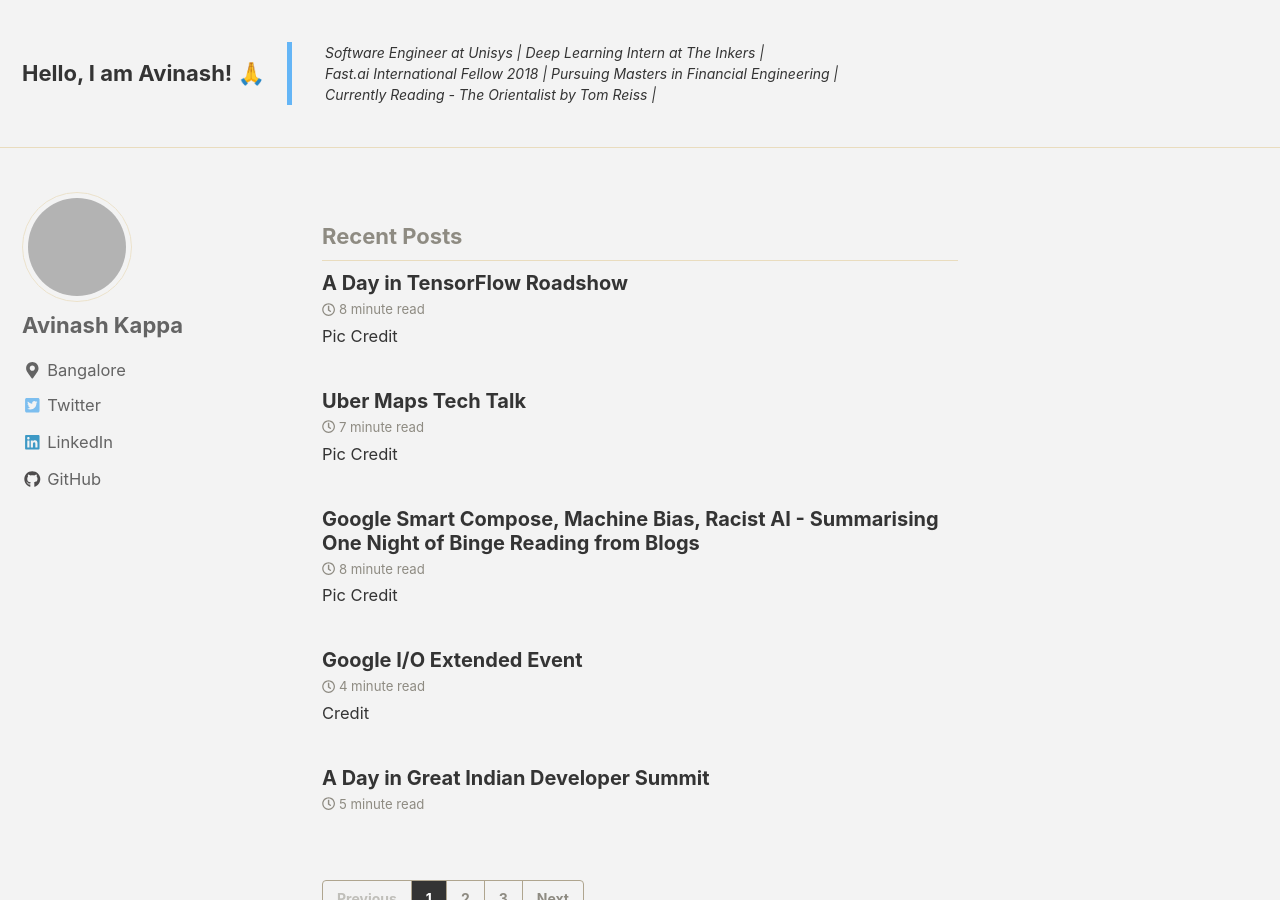
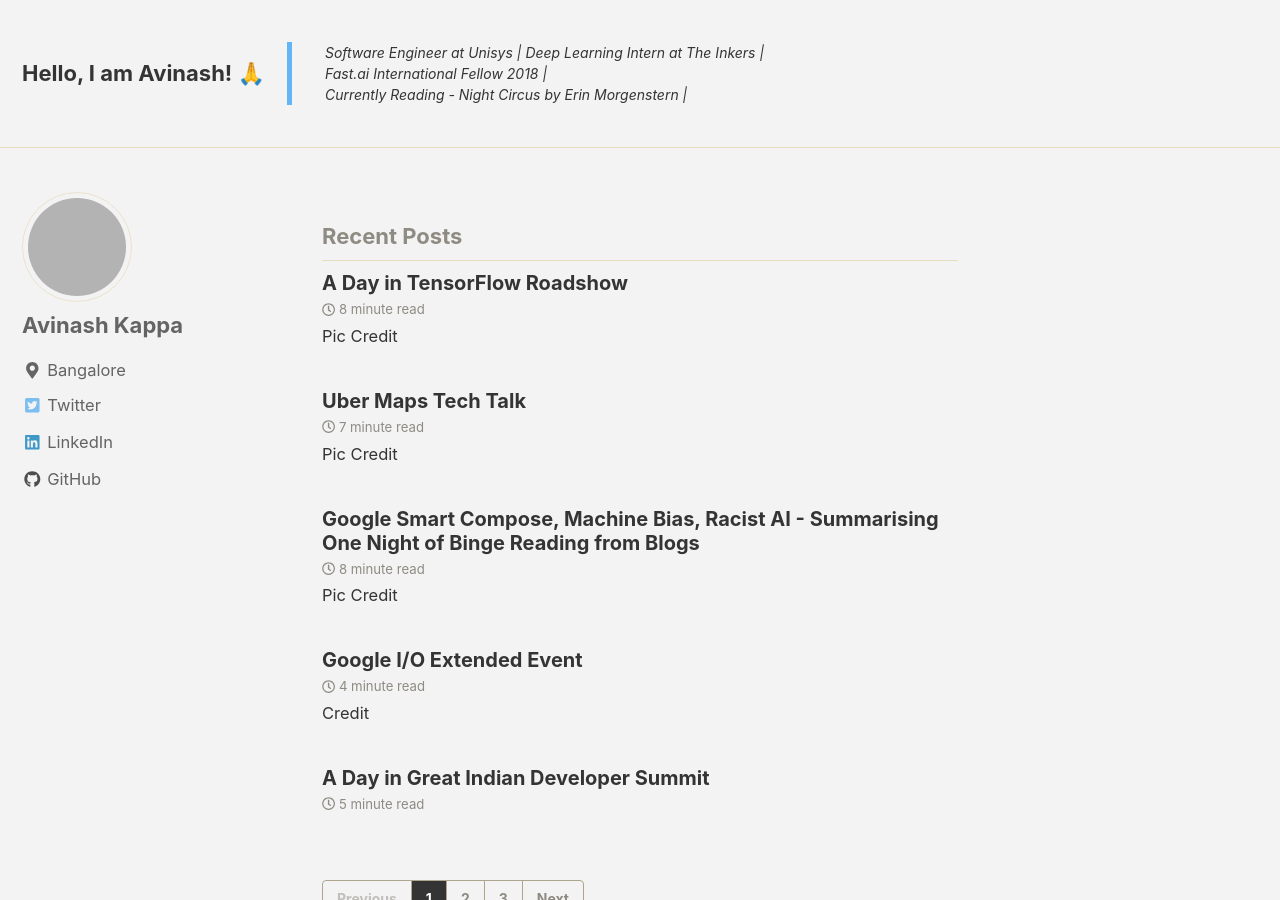
Before and after one commit to theimgclist/theimgclist.github.io, a Jekyll site: the page built from index.html, in a window 1280 px wide and 900 px high. Built offline with Jekyll 4.4.1, drawn with Linux system fonts in a browser that asks for light colours; nearby versions of some CDN libraries; the list of posts is cut into pages by our own code; grey boxes are pictures that could not be loaded.

Commit message:
Updated header

```diff
--- a/_includes/masthead.html
+++ b/_includes/masthead.html
@@ -5,7 +5,7 @@
 
 		<a class="site-title" href="{{ '/' | absolute_url }}">Hello, I am Avinash! &#x1f64f;</a>
 		<div class="my-header">
-		<blockquote><p><em>Software Engineer at Unisys | Deep Learning Intern at The Inkers | </br>Fast.ai International Fellow 2018 | Pursuing Masters in Financial Engineering | </br>Currently Reading - The Orientalist by Tom Reiss | </em></p></blockquote>
+		<blockquote><p><em>Software Engineer at Unisys | Deep Learning Intern at The Inkers | </br>Fast.ai International Fellow 2018 | </br>Currently Reading - Night Circus by Erin Morgenstern | </em></p></blockquote>
 		</div>
         <ul class="visible-links">
           {% for link in site.data.navigation.main %}
```
